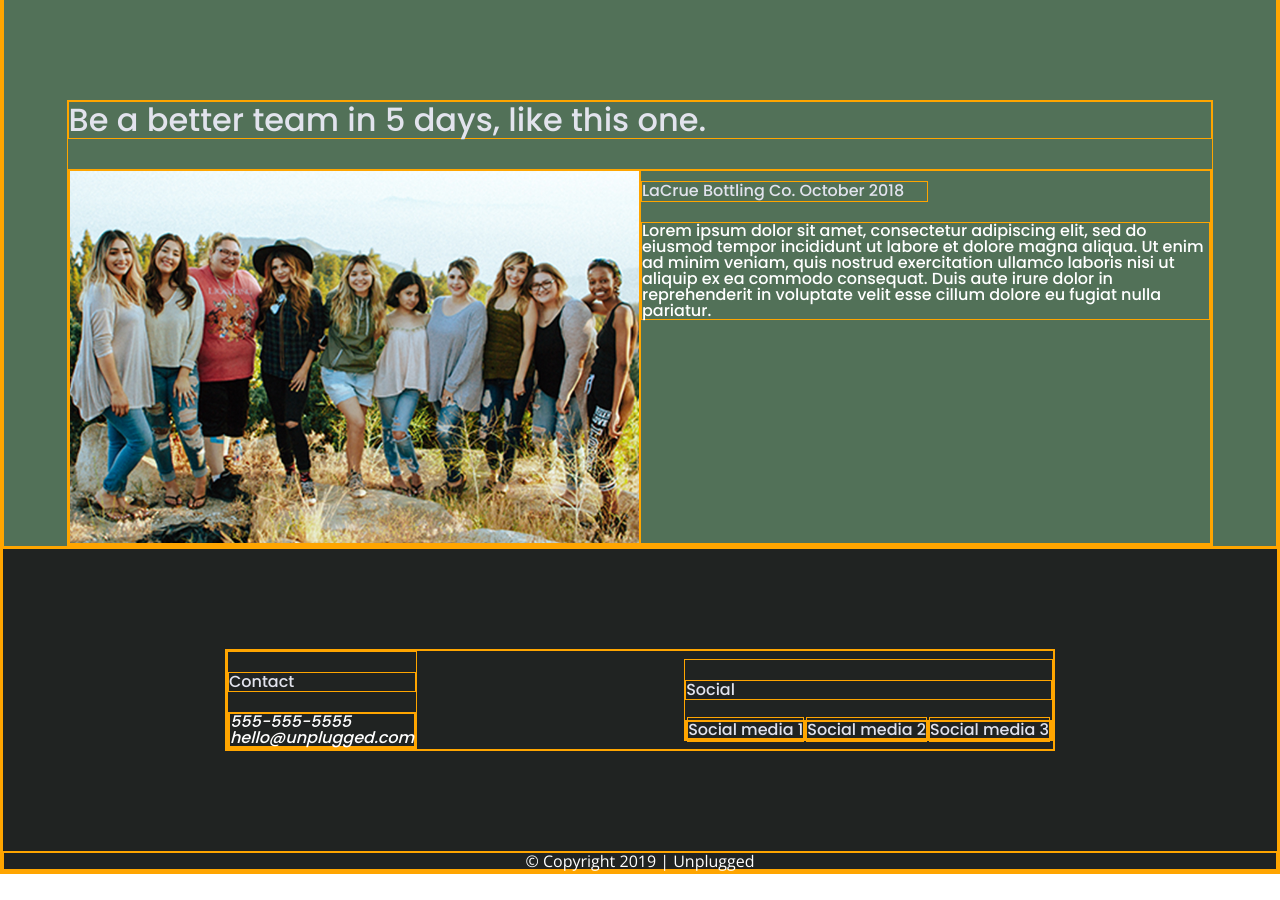
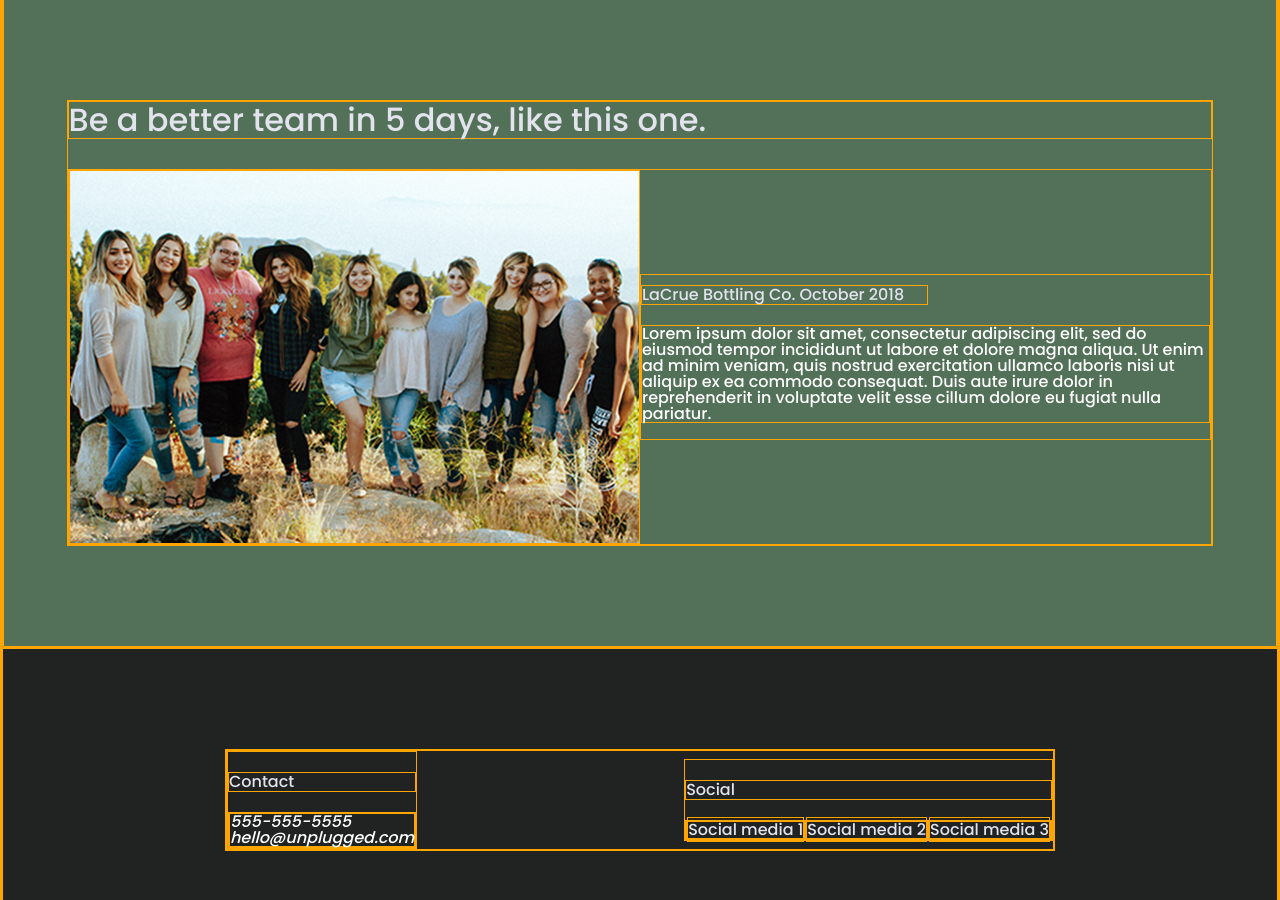
Before and after one commit to driyant/206-unplugged, a website built with Parcel: page index.html in a window 1280 px wide. Shown: the part 1352-2252 px from the top of the page. Before the commit the page ends 2226 px from the top, so only its background shows below. Built offline with nearby package versions, Linux system fonts and the light colour scheme.

Commit message:
Modify css

```diff
--- a/css/main.css
+++ b/css/main.css
@@ -529,12 +529,13 @@ textarea {
   }
 
   .reviews .content-wrapper {
-    margin-top: 100px;
+    margin: 100px auto;
   }
 
   .reviews article {
     display: flex;
     justify-content: space-between;
+    align-items: center;
   }
 
   .reviews article div {
```
